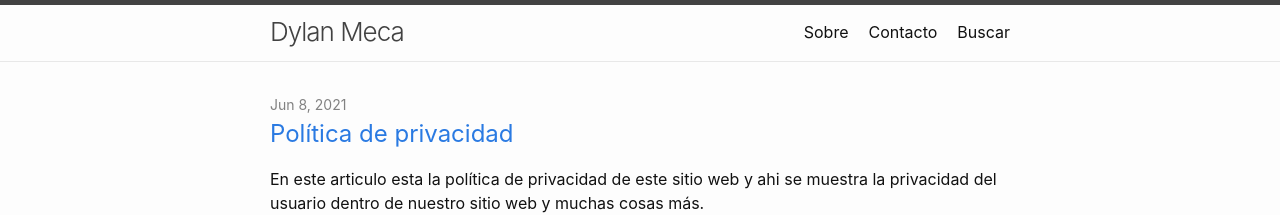
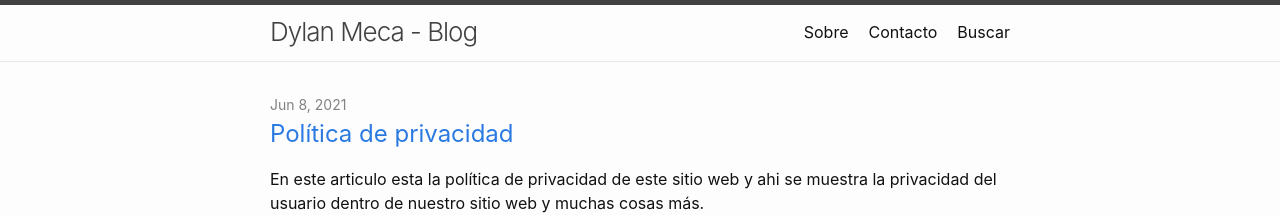
Before and after one commit to dylanmeca/dylanmeca.github.io, a Jekyll site: the page built from index.md, in a window 1280 px wide and 900 px high. Shown: the top 215 px of the window. Built offline with Jekyll 4.4.1, drawn with Linux system fonts in a browser that asks for light colours.

Commit message:
Update _config.yml

```diff
--- a/_config.yml
+++ b/_config.yml
@@ -1,4 +1,4 @@
-title: Dylan Meca
+title: Dylan Meca - Blog
 description: Soy Dylan Meca, científico e ingeniero informático y programador informático aficionado.
 author:
   name: Dylan Meca
```
